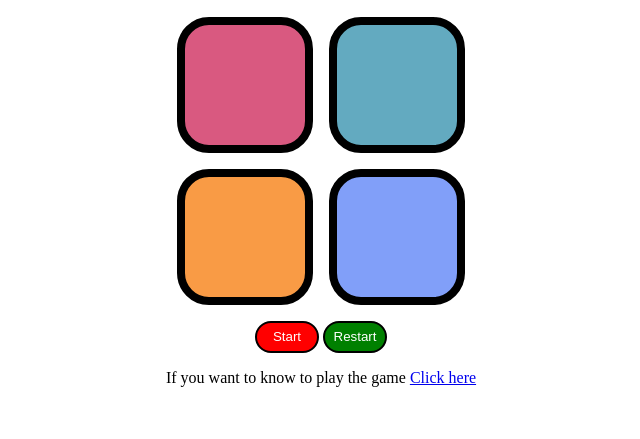
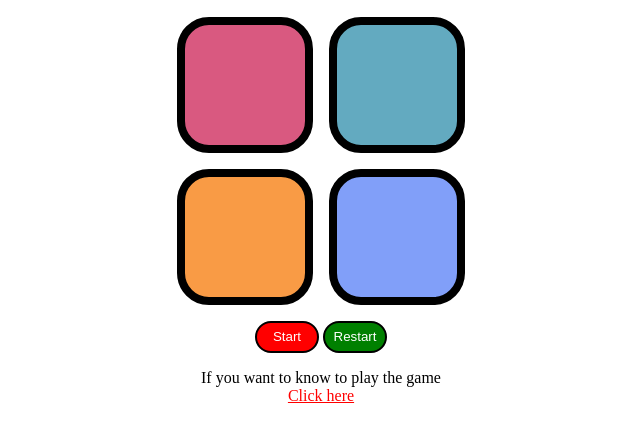
Before and after one commit to vcodingithard/simon-says-game, a plain HTML site: page index.html in a window 1280 px wide. Both pictures are taken after a click on the element 572 px from the left and 194 px from the top of the page. Shown: the part 137-576 px from the top of the page, without its empty margins (327-967 px from the left). Drawn offline with Linux system fonts and the light colour scheme.

Commit message:
made changes in the set timeout

```diff
--- a/app.js
+++ b/app.js
@@ -59,13 +59,13 @@ function check(idx){
         if(userseq.length==gameseq.length){
             setTimeout(function(){
                 level();
-            },750);
+            },1000);
         }
     }else{
         body.classList.add("redbg");
         setTimeout(()=>{
         body.classList.remove("redbg");
-        },750);
+        },800);
         score.push(levelup);
         let max=findLargestElement(score);
         heading.innerHTML=`Game over. Your highest score is ${max}.<BR>Click on the restart button to start the game`;
--- a/index.html
+++ b/index.html
@@ -24,7 +24,8 @@
 <button id="start">Start</button>
 <button style="background-color: green;" id="restart">Restart</button>
 
-  <p>If you want to know to play the game <a href="https://www.youtube.com/watch?v=EWJ5uYwQJGU">Click here</a></p>
+  <p>If you want to know to play the game <br>
+    <a href="https://www.youtube.com/watch?v=EWJ5uYwQJGU" style=" color: red;">Click here</a></p>
 
   <script src="app.js"></script>
   </body>
--- a/style.css
+++ b/style.css
@@ -9,6 +9,9 @@ body{
     align-items: center;
     gap: 1rem 1rem;
 
+}
+p{
+    font-size: 1rem;
 }
 .line-one{
     display: flex;
```
